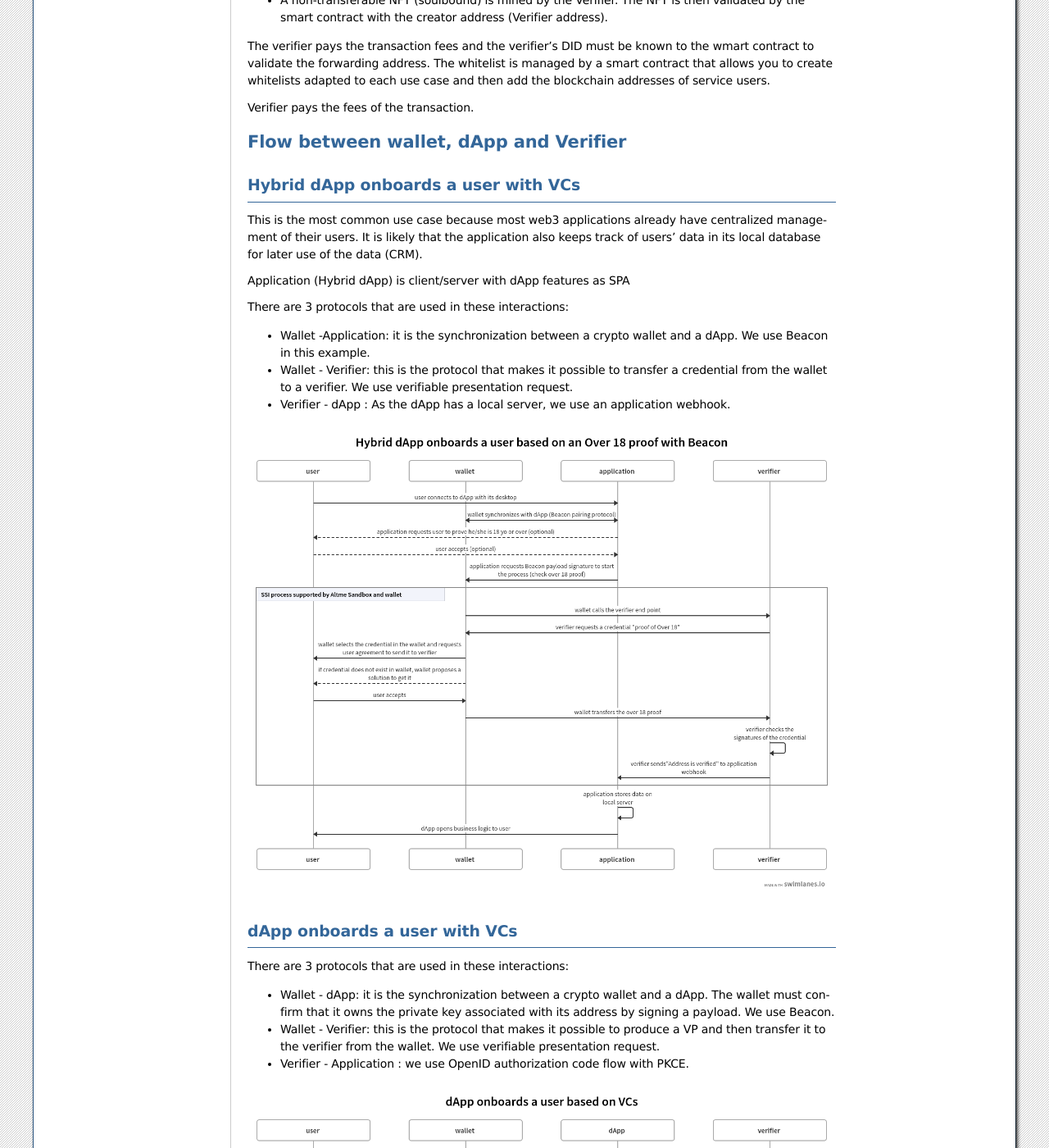
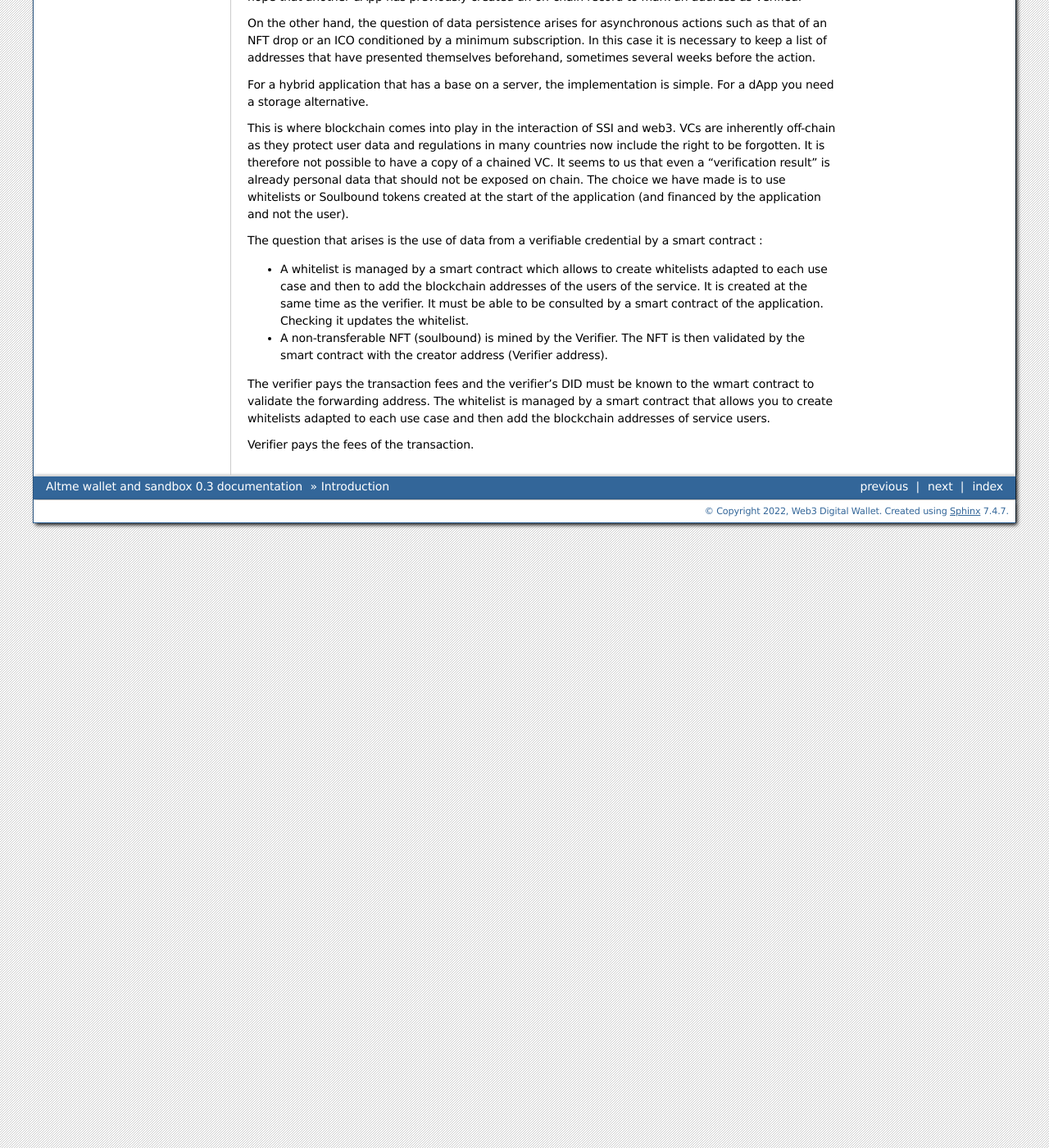
Before and after one commit to TalaoDAO/sandbox-doc, a Sphinx documentation site: the page built from docs/source/introduction.rst, in a window 1280 px wide and 1400 px high, scrolled down 3649 px. Shown: the whole window at 82% size. Built offline with Sphinx 7.4.7, drawn with Linux system fonts in a browser that asks for light colours; some of the changed text lies outside the part shown.

Commit message:
update flow

```diff
--- a/docs/source/index.rst
+++ b/docs/source/index.rst
@@ -19,6 +19,7 @@
    getting_started
    code_beacon
    code_openid
+   flow
 
 
 .. toctree::
--- a/docs/source/introduction.rst
+++ b/docs/source/introduction.rst
@@ -1,5 +1,5 @@
-Overview
-========
+Introduction
+============
 
 Internet applications suffer from the lack of proper identity management. TCP/IP was designed as a network of networks with the sole purpose of identifying machines and not their users.
 The rise of the web in the 90s favored the emergence of servers that concentrated user access and capitalized on stored data to the point of being today the identity providers of a significant part of humanity. .
@@ -134,52 +151,3 @@
 The whitelist is managed by a smart contract that allows you to create whitelists adapted to each use case and then add the blockchain addresses of service users.
 
 Verifier pays the fees of the transaction.
-
-
-Flow between wallet, dApp and Verifier
-======================================
-
-
-Hybrid dApp onboards a user with VCs
-------------------------------------
-
-This is the most common use case because most web3 applications already have centralized management of their users.
-It is likely that the application also keeps track of users' data in its local database for later use of the data (CRM).
-
-Application (Hybrid dApp) is client/server with dApp features as SPA
-
-There are 3 protocols that are used in these interactions:
-
-* Wallet -Application: it is the synchronization between a crypto wallet and a dApp. We use Beacon in this example.
-* Wallet - Verifier: this is the protocol that makes it possible to transfer a credential from the wallet to a verifier. We use verifiable presentation request.
-* Verifier - dApp : As the dApp has a local server,  we use an application webhook.
-
-
-
-.. image:: hybrid_onboard_user_with_beacon.png
-
-
-dApp onboards a user with VCs
------------------------------
-
-There are 3 protocols that are used in these interactions:
-
-* Wallet - dApp: it is the synchronization between a crypto wallet and a dApp. The wallet must confirm that it owns the private key associated with its address by signing a payload. We use Beacon.
-* Wallet - Verifier: this is the protocol that makes it possible to produce a VP and then transfer it to the verifier from the wallet. We use verifiable presentation request.
-* Verifier - Application : we use OpenID authorization code flow with PKCE.
-
-
-
-.. image:: dapp_onboard_user.png
-
-
-
-dApp adds a user in whitelist
------------------------------
-
-There are 2 protocols that are used in these interactions:
-
-* Wallet - Verifier: this is the protocol that makes it possible to produce a VP and then transfer it to the verifier from the wallet. We use siopv2 or verifiable presentation request.
-* Verifier - dApp : We use OpenID implicit flow which is just a call back without need to authenticate.
-
-.. image:: add_user_whitelist.png
```
Also changed, not shown: other parts of docs/source/introduction.rst (+17 -0 lines), docs/source/flow.rst (added, +48 -0 lines), docs/source/apple-appstore-badge.svg (added), docs/source/google-play-badge.svg (added), 2 other files.
